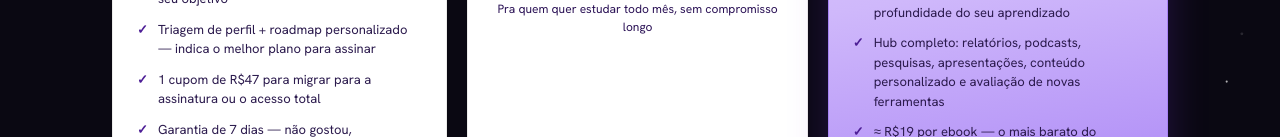
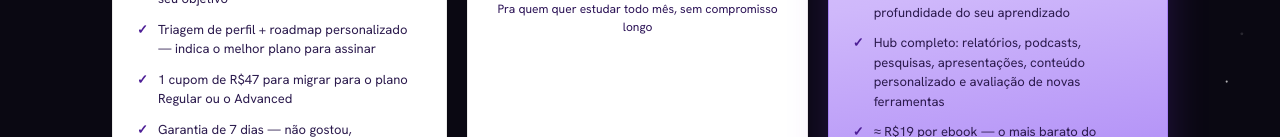
Before and after one commit to limajeferson/matrizcentral, a Next.js app: page /oferta in a window 1280 px wide. Shown: the part 663-800 px from the top of the page. Built offline with nearby package versions, Linux system fonts and the light colour scheme.

Commit message:
fix: cupom da Start referencia planos Regular/Advanced

```diff
--- a/src/components/marketing/OfferPricing.tsx
+++ b/src/components/marketing/OfferPricing.tsx
@@ -135,7 +135,7 @@ export default function OfferPricing() {
             <li>Passo a passo de instalação e uso dos modelos</li>
             <li>Avaliação de qual o melhor modelo para o seu objetivo</li>
             <li>Triagem de perfil + roadmap personalizado — indica o melhor plano para assinar</li>
-            <li>1 cupom de R$47 para migrar para a assinatura ou o acesso total</li>
+            <li>1 cupom de R$47 para migrar para o plano Regular ou o Advanced</li>
             <li>Garantia de 7 dias — não gostou, devolvemos</li>
           </ul>
           <span className="foot">
```
